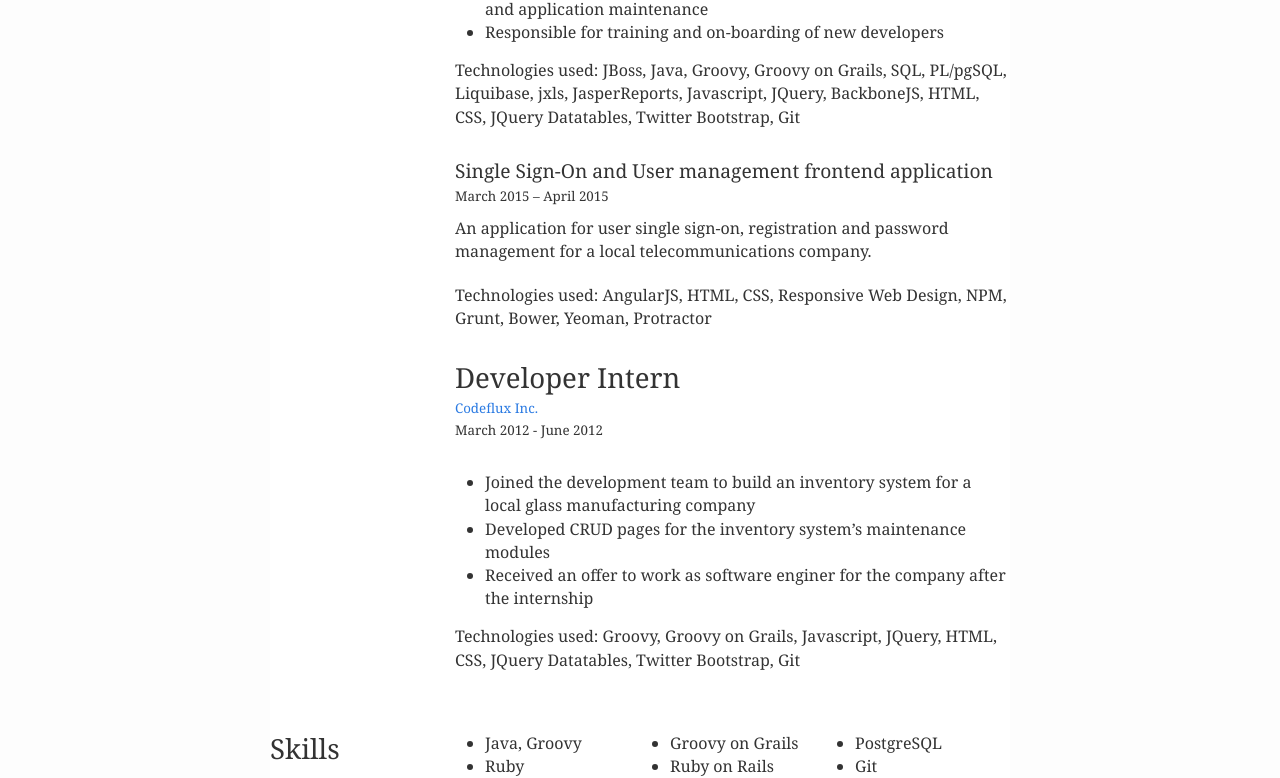
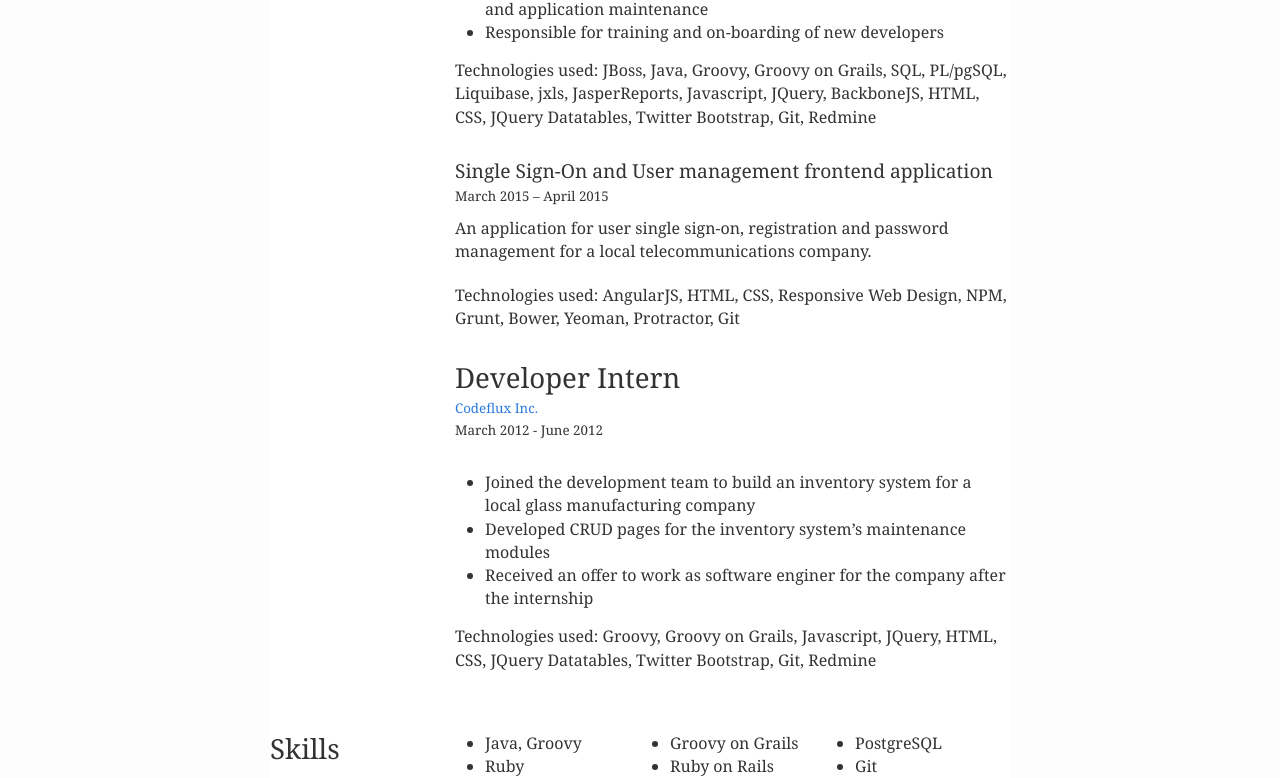
Before and after one commit to eugiellimpin/eugiellimpin.github.io, a Jekyll site: the page built from resume.html, in a window 1280 px wide. Shown: the part 1013-1791 px from the top of the page. Built offline with Jekyll 4.4.1, drawn with Linux system fonts in a browser that asks for light colours.

Commit message:
Add Redmine to technologies used in projects
Signed-off-by: Eugie Limpin <eugiellimpin@gmail.com>

```diff
--- a/resume.html
+++ b/resume.html
@@ -98,7 +98,7 @@ permalink: /resume/
             <p class="technologies">
               Technologies used: JBoss, Java, Groovy, Groovy on Grails, SQL, PL/pgSQL,
               Liquibase, jxls, JasperReports, Javascript, JQuery, BackboneJS, HTML, CSS,
-              JQuery Datatables, Twitter Bootstrap, Git
+              JQuery Datatables, Twitter Bootstrap, Git, Redmine
             </p>
           </div>
 
@@ -115,7 +115,7 @@ permalink: /resume/
 
             <p class="technologies">
               Technologies used: AngularJS, HTML, CSS, Responsive Web Design, NPM, Grunt,
-              Bower, Yeoman, Protractor
+              Bower, Yeoman, Protractor, Git
             </p>
           </div>
         </div>
@@ -143,7 +143,7 @@ permalink: /resume/
 
         <p>
           Technologies used: Groovy, Groovy on Grails, Javascript, JQuery, HTML, CSS,
-          JQuery Datatables, Twitter Bootstrap, Git
+          JQuery Datatables, Twitter Bootstrap, Git, Redmine
         </p>
       </div>
     </div>
```
